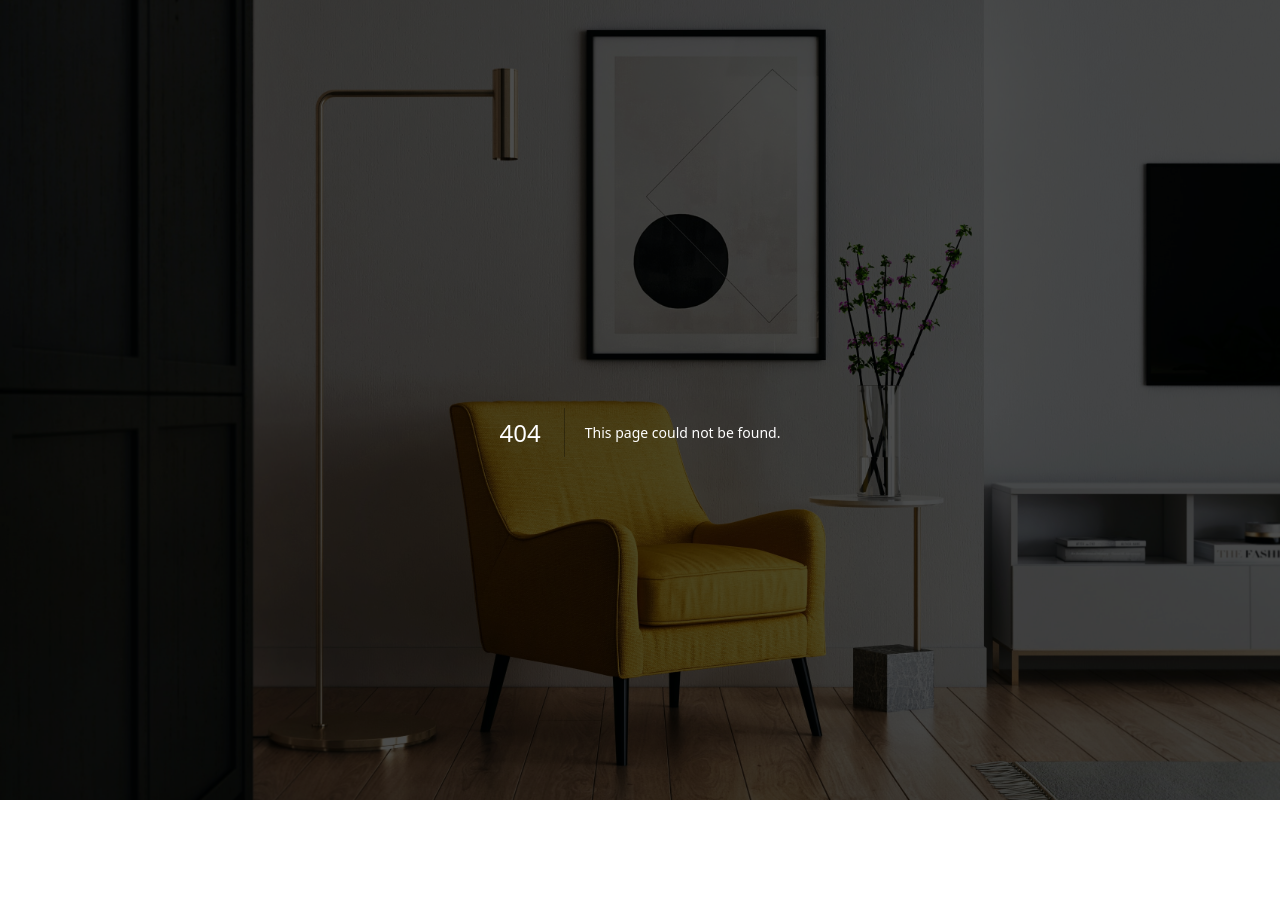
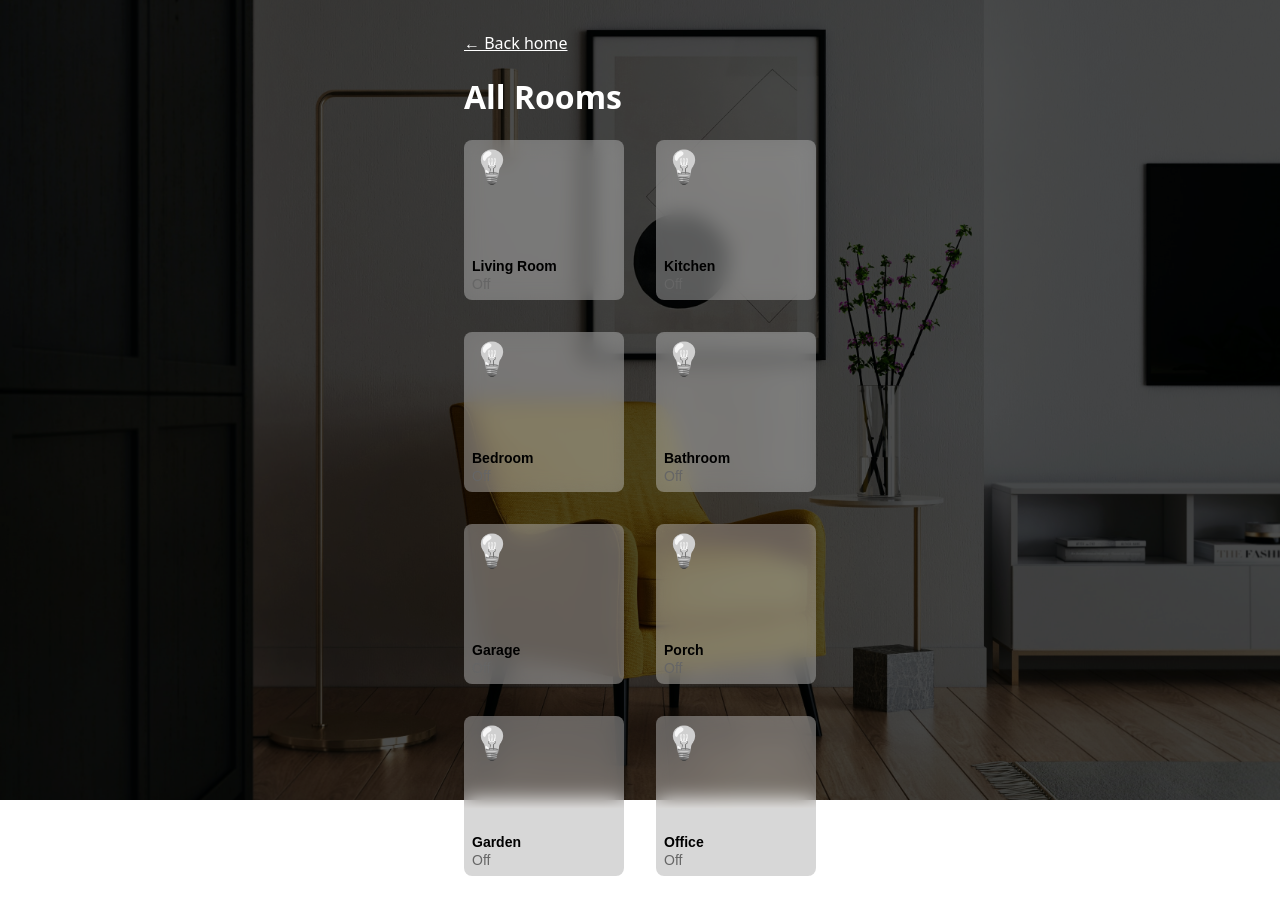
Before and after one commit to ThomasKirst/react-global-state-challenge, a Next.js app: page /rooms in a window 1280 px wide. Before the commit this address had no page. Before the commit the page ends 864 px from the top, so only its background shows below. Built offline with nearby package versions, Linux system fonts and the light colour scheme.

Commit message:
chore: renaming for consistency

```diff
--- a/pages/index.js
+++ b/pages/index.js
@@ -6,7 +6,7 @@ export default function HomePage() {
       <h1>Home</h1>
       <p>?? light(s) are on.</p>
       <p>
-        <Link href="/lights">All lights →</Link>
+        <Link href="/rooms">All rooms →</Link>
       </p>
       <p>
         <Link href="/actions">Quick actions →</Link>
--- a/pages/lights.js
+++ b/pages/rooms.js
@@ -5,7 +5,7 @@ export default function Rooms({ lights, toggleLight }) {
   return (
     <>
       <Link href="/">← Back home</Link>
-      <h1>All Lights</h1>
+      <h1>All Rooms</h1>
       <Lights lights={lights} toggleLight={toggleLight} />
     </>
   );
```
Also changed, not shown: 1 other file (tests, documents, lock files or other folders).
